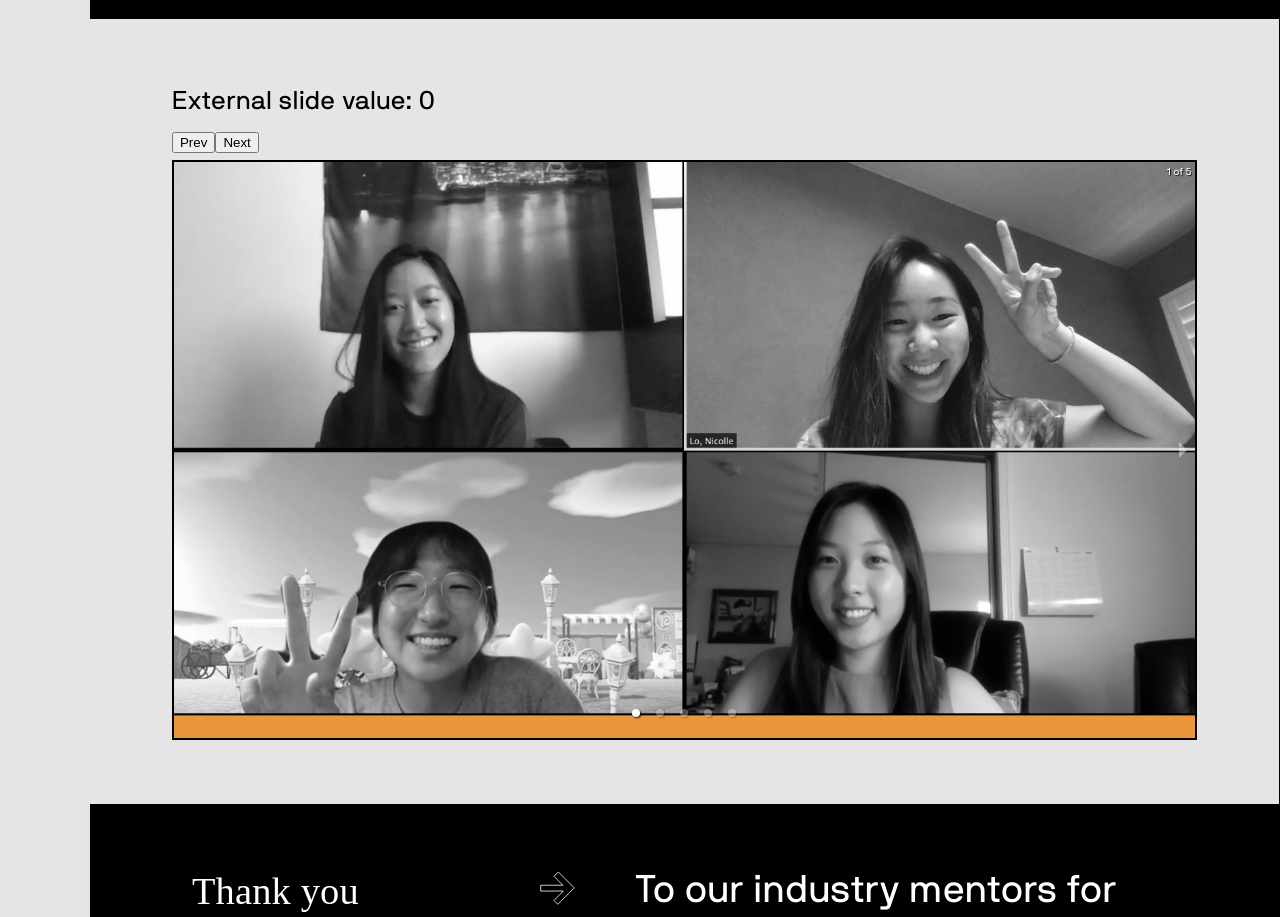
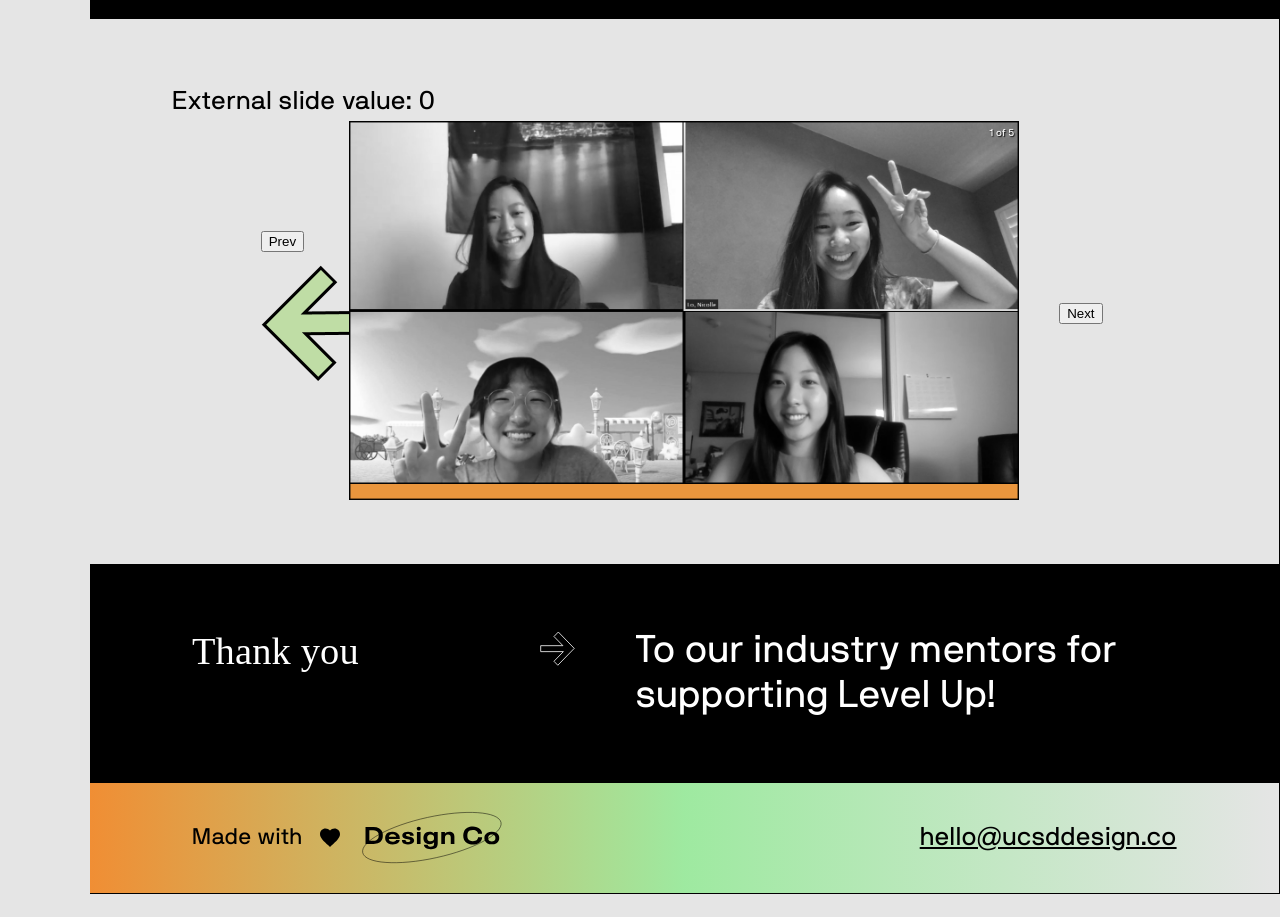
Before and after one commit to ucsddesignco/levelup, a React (Create React App) app: page / in a window 1280 px wide. Shown: the part 2740-3657 px from the top of the page. After the commit the page ends 3634 px from the top, so only its background shows below. Built offline with nearby package versions, Linux system fonts and the light colour scheme; a web font is replaced by a local one.

Commit message:
a lot more stuff

```diff
--- a/src/components/Carousel.js
+++ b/src/components/Carousel.js
@@ -1,5 +1,6 @@
 import React, { Component } from "react";
 import { Carousel } from "react-responsive-carousel";
+import { Row, Col, Container } from "react-grid-system";
 
 const imgMapping = {
   1: require("../images/zoom/zoom_vooglers.png"),
@@ -60,17 +61,36 @@ class ExternalControlledCarousel extends Component {
       <div>
         <div>
           <p>External slide value: {this.state.currentSlide}</p>
+        </div>
+
+        <Row align="center" justify="center">
+          <Col xs={1}>
             <button onClick={this.prev}>Prev</button>
-          <button onClick={this.next}>Next</button>
-        </div>
+            <img
+              src={require("../images/zoom/4-yelp_arrow_left.png")}
+              onClick={this.prev}
+            />
+            <p>
+                {this.state.currentSlide === 1 && "hello"}
+            </p>
+          </Col>
+          <Col xs={8}>
             <Carousel
               autoPlay={this.state.autoPlay}
               selectedItem={this.state.currentSlide}
               onChange={this.updateCurrentSlide}
+              showThumbs={false}
+              showArrows={false}
+              showIndicators={false}
               {...this.props}
             >
               {baseChildren.props.children}
             </Carousel>
+          </Col>
+          <Col xs={1}>
+            <button onClick={this.next}>Next</button>
+          </Col>
+        </Row>
       </div>
     );
   }
--- a/src/css/App.scss
+++ b/src/css/App.scss
@@ -775,7 +775,3 @@ ol {
     margin-bottom: $spacer2;
   }
 }
-
-.carousel .thumbs-wrapper{
-  display: none !important;
-}
```
Lines whose indentation alone changed are shown as unchanged.
